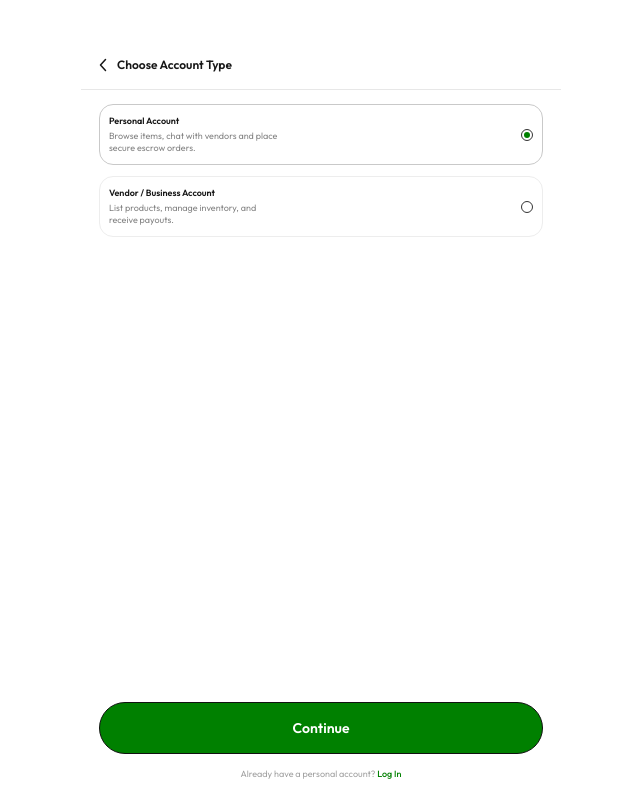
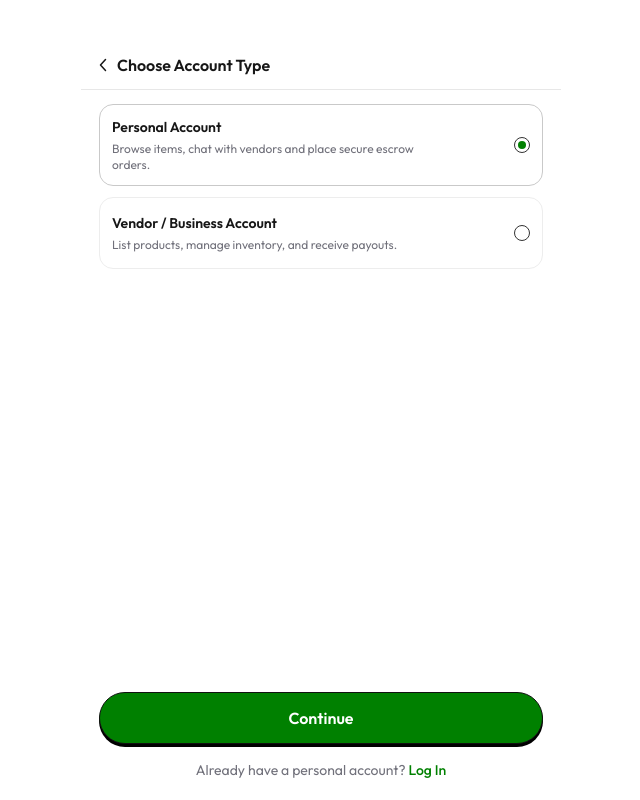
Before and after one commit to bimarketplace/bi-frontend, a Next.js app: page /auth/account-type in a window 1280 px wide. Shown: the whole page, without its empty margins (319-959 px from the left). Built offline with nearby package versions, Linux system fonts and the light colour scheme; no server answers.

Commit message:
style(auth): enhance text styles and layout for improved readability and aesthetics across authentication components

```diff
--- a/src/app/auth/account-type/page.tsx
+++ b/src/app/auth/account-type/page.tsx
@@ -54,7 +54,7 @@ export default function AccountTypePage() {
               />
             </svg>
           </Link>
-          <h1 className="text-[12px] font-semibold leading-none">
+          <h1 className="text-base font-semibold leading-5">
             Choose Account Type
           </h1>
         </header>
@@ -74,24 +74,24 @@ export default function AccountTypePage() {
                 role="radio"
                 aria-checked={isSelected}
                 onClick={() => setAccountType(option.id)}
-                className={`flex min-h-[61px] w-full items-center justify-between rounded-[14px] border px-[9px] py-[8px] text-left transition-colors ${
+                className={`flex min-h-[72px] w-full items-center justify-between rounded-[14px] border px-3 py-3 text-left transition-colors ${
                   isSelected ? "border-[#c9c9c9]" : "border-[#ededed]"
                 }`}
               >
                 <span className="min-w-0 pr-3">
-                  <span className="block text-[9px] font-semibold leading-[12px] text-[#171717]">
+                  <span className="block text-sm font-semibold leading-5 text-[#171717]">
                     {option.title}
                   </span>
-                  <span className="mt-[3px] block max-w-[170px] text-[9px] font-normal leading-[12px] text-[#858585]">
+                  <span className="mt-1 block max-w-[320px] text-xs font-normal leading-4 text-zinc-500">
                     {option.description}
                   </span>
                 </span>
                 <span
                   aria-hidden="true"
-                  className="flex h-[12px] w-[12px] shrink-0 items-center justify-center rounded-full border border-[#333]"
+                  className="flex h-4 w-4 shrink-0 items-center justify-center rounded-full border border-[#333]"
                 >
                   {isSelected && (
-                    <span className="h-[6px] w-[6px] rounded-full bg-[#008000]" />
+                    <span className="h-2 w-2 rounded-full bg-[#008000]" />
                   )}
                 </span>
               </button>
@@ -107,7 +107,7 @@ export default function AccountTypePage() {
           >
             Continue
           </button>
-          <p className="mt-[14px] text-[9px] leading-[12px] text-[#a2a2a2]">
+          <p className="mt-4 text-sm leading-5 text-zinc-500">
             Already have a personal account?{" "}
             <Link
               href="/auth/login"
--- a/src/app/auth/login/LoginClient.tsx
+++ b/src/app/auth/login/LoginClient.tsx
@@ -66,7 +66,7 @@ function LoginContent() {
                     {error && (
                         <div
                             role="alert"
-                            className="mb-3 rounded-[12px] border border-red-100 bg-red-50 px-3 py-2 text-[10px] leading-[14px] text-red-600"
+                            className="mb-3 rounded-[12px] border border-red-100 bg-red-50 px-3 py-2 text-[13px] leading-[18px] text-red-600"
                         >
                             {error}
                         </div>
@@ -92,7 +92,7 @@ function LoginContent() {
                     </div>
                     <Link
                         href="/auth/forgot-password"
-                        className="mt-[5px] self-end text-[8px] leading-[10px] text-[#aaa] no-underline"
+                        className="mt-2 self-end text-[13px] leading-[18px] text-zinc-500 no-underline"
                     >
                         Forgot password?
                     </Link>
@@ -108,7 +108,7 @@ function LoginContent() {
                     </div>
                 </div>
 
-                <p className="mt-auto pt-8 text-center text-sm leading-5 text-[#aaa]">
+                <p className="mt-auto pt-8 text-center text-sm leading-5 text-zinc-500">
                     Don&apos;t have a personal account?{' '}
                     <Link href="/auth/signup" className="font-semibold text-[#008000] no-underline">
                         Sign Up
--- a/src/app/globals.css
+++ b/src/app/globals.css
@@ -39,14 +39,14 @@ body {
 
 .auth-input {
   width: 100%;
-  height: 48px;
-  border: 1px solid #e6e6e6;
-  border-radius: 9999px;
-  background: #fff;
+  height: 52px;
+  border: 1px solid #f4f4f5;
+  border-radius: 16px;
+  background: #fafafa;
   padding: 0 16px;
   color: #171717;
-  font-size: 14px;
-  line-height: 20px;
+  font-size: 16px;
+  line-height: 24px;
   outline: none;
 }
 
@@ -56,7 +56,9 @@ body {
 }
 
 .auth-input:focus {
-  border-color: #bcbcbc;
+  border-color: #008000;
+  background: #fff;
+  box-shadow: 0 0 0 4px rgb(0 128 0 / 5%);
 }
 
 .auth-input-password {
@@ -72,10 +74,16 @@ body {
   justify-content: center;
   border: 1px solid #111;
   border-radius: 9999px;
-  font-size: 14px;
+  font-size: 16px;
   font-weight: 600;
   line-height: 20px;
-  transition: background-color 150ms ease, opacity 150ms ease;
+  box-shadow: 0 3px 0 #000;
+  transition: background-color 150ms ease, opacity 150ms ease, transform 150ms ease;
+}
+
+.auth-primary-button:active:not(:disabled),
+.auth-social-button:active:not(:disabled) {
+  transform: translateY(2px);
 }
 
 .auth-primary-button {
@@ -96,7 +104,6 @@ body {
   gap: 8px;
   background: #fff;
   color: #111;
-  box-shadow: 0 1px 0 #111;
 }
 
 .auth-social-button:hover:not(:disabled) {
--- a/src/app/reset-password/ResetPasswordClient.tsx
+++ b/src/app/reset-password/ResetPasswordClient.tsx
@@ -61,7 +61,7 @@ function ResetPasswordContent() {
                     {errorMessage && (
                         <div
                             role="alert"
-                            className="mb-3 rounded-[12px] border border-red-100 bg-red-50 px-3 py-2 text-[10px] leading-[14px] text-red-600"
+                            className="mb-3 rounded-[12px] border border-red-100 bg-red-50 px-3 py-2 text-[13px] leading-[18px] text-red-600"
                         >
                             {errorMessage}
                         </div>
@@ -92,7 +92,7 @@ function ResetPasswordContent() {
                 </form>
                 <Link
                     href="/auth/login"
-                    className="mt-auto self-center pb-[2px] text-[9px] leading-[12px] text-[#aaa] no-underline"
+                    className="mt-auto self-center pb-1 text-[13px] leading-[18px] text-zinc-500 no-underline"
                 >
                     Back to Login
                 </Link>
--- a/src/components/auth/AuthDivider.tsx
+++ b/src/components/auth/AuthDivider.tsx
@@ -2,7 +2,7 @@ export default function AuthDivider() {
     return (
         <div aria-hidden="true" className="flex items-center gap-[10px]">
             <span className="h-px flex-1 bg-[#e5e5e5]" />
-            <span className="text-[9px] leading-none text-[#b8b8b8]">OR</span>
+            <span className="text-xs leading-none text-zinc-500">OR</span>
             <span className="h-px flex-1 bg-[#e5e5e5]" />
         </div>
     );
--- a/src/components/auth/AuthLayout.tsx
+++ b/src/components/auth/AuthLayout.tsx
@@ -23,9 +23,9 @@ export default function AuthLayout({
         >
             <div className="mx-auto flex min-h-full w-full max-w-[480px] flex-col px-[20px]">
                 <header className={titleAlignment === 'left' ? 'pl-[9px] text-left' : 'text-center'}>
-                    <h1 className="text-[18px] font-medium leading-[23px] text-[#111]">{title}</h1>
+                    <h1 className="text-[22px] font-semibold leading-7 text-[#111]">{title}</h1>
                     {subtitle && (
-                        <p className="mt-2 text-[10px] leading-[14px] text-[#999]">{subtitle}</p>
+                        <p className="mt-2 text-sm leading-5 text-zinc-500">{subtitle}</p>
                     )}
                 </header>
                 <div className="mt-[24px] flex min-h-0 flex-1 flex-col">
```
Also changed, not shown: src/app/auth/forgot-password/ForgotPasswordClient.tsx (+4 -4 lines), src/app/auth/signup/SignupClient.tsx (+6 -6 lines).
